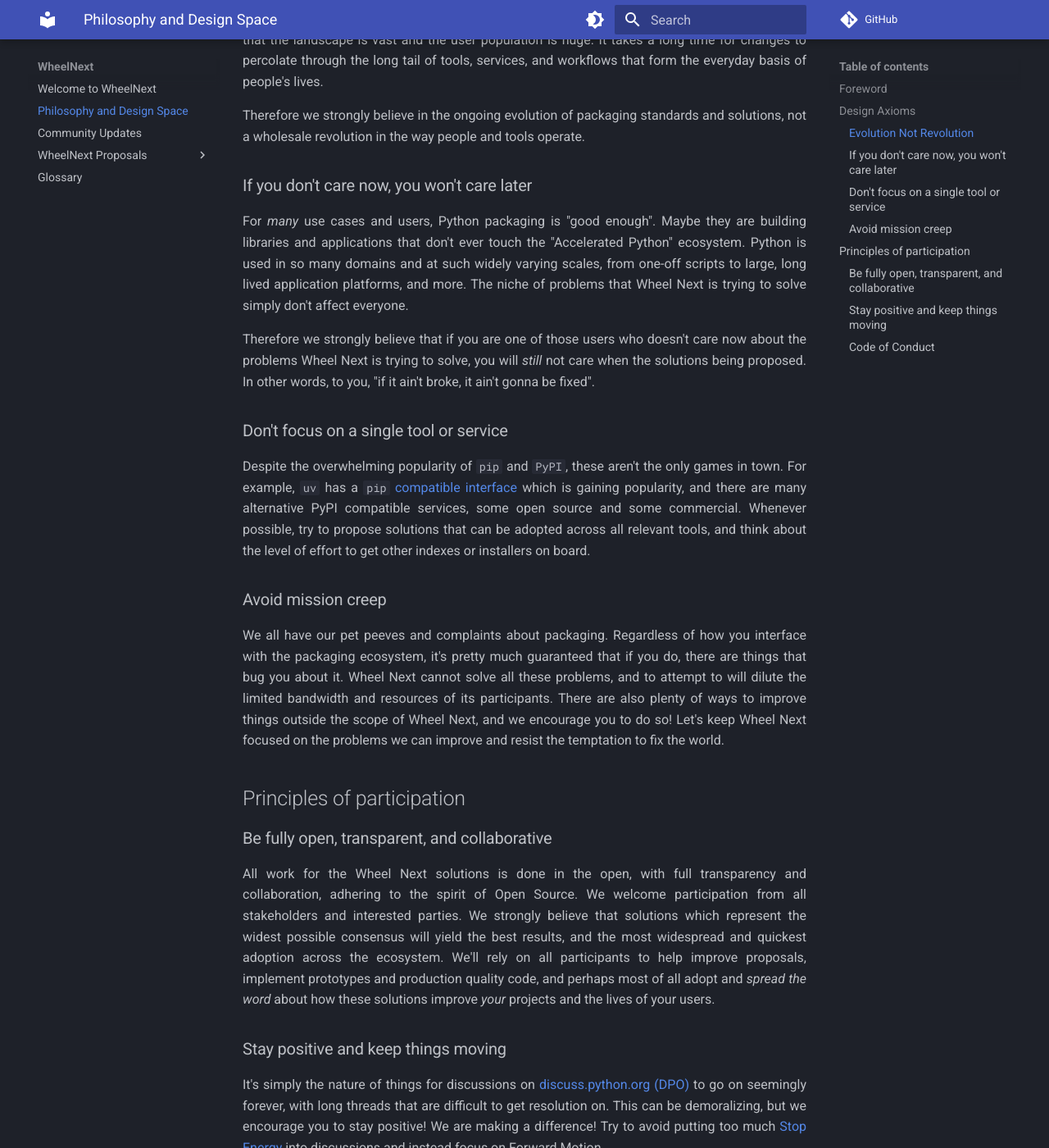
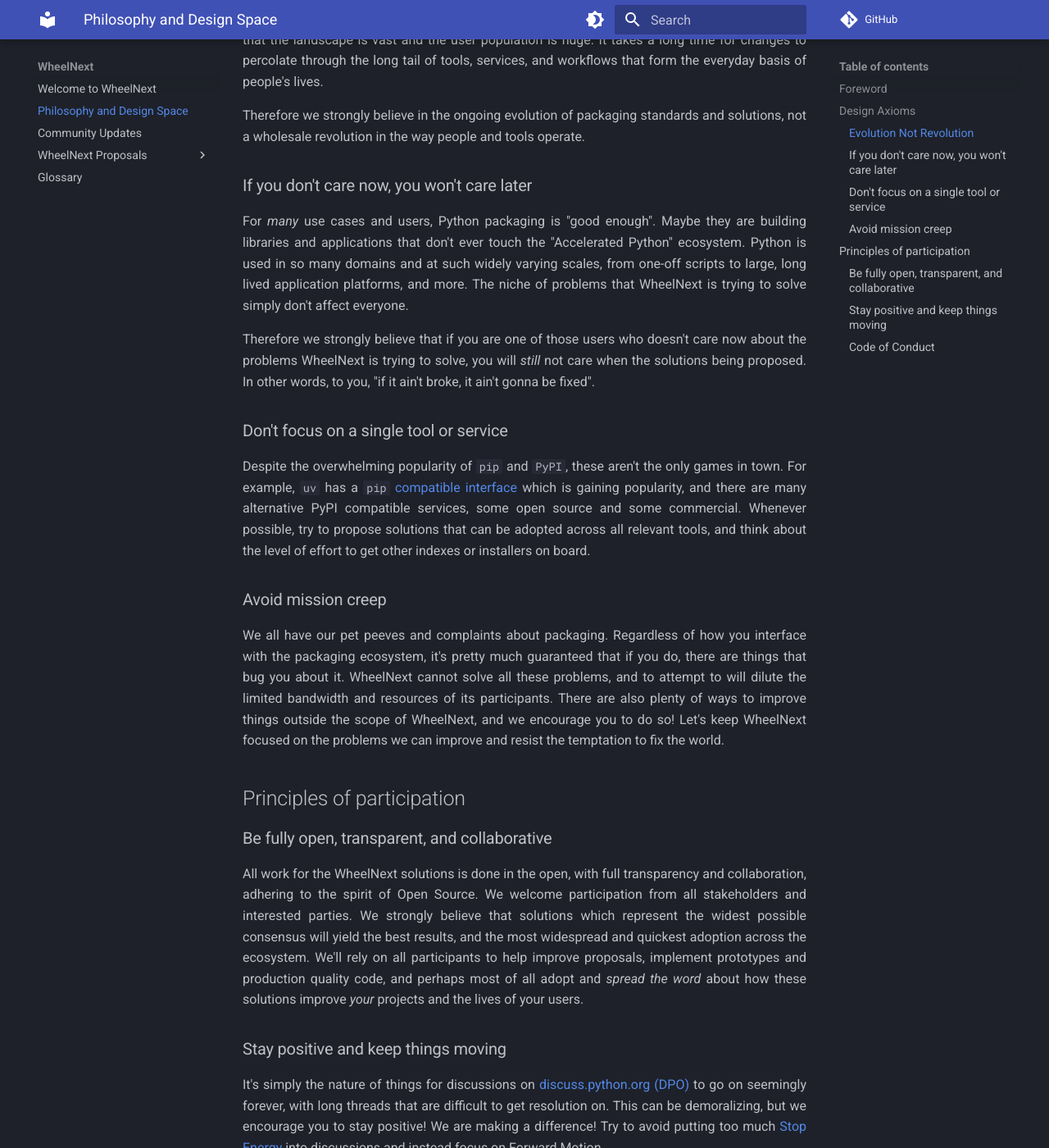
Before and after one commit to wheelnext/wheelnext, an MkDocs documentation site: the page built from docs/philosophy_and_design_space.md, in a window 1280 px wide and 1400 px high, scrolled down 748 px. Shown: the whole window at 82% size. Built offline with MkDocs 1.6.1 and Material for MkDocs 9.7.7, drawn with Linux system fonts in a browser that asks for light colours; comment, search, counter and statistics services are not loaded.

Commit message:
Typo Fixes

```diff
--- a/docs/philosophy_and_design_space.md
+++ b/docs/philosophy_and_design_space.md
@@ -32,14 +32,14 @@
 
 ### If you don't care now, you won't care later
 
-For *many* use cases and users, Python packaging is "good enough".  Maybe they are building
+For *many* use cases and users, Python packaging is "good enough". Maybe they are building
 libraries and applications that don't ever touch the "Accelerated Python" ecosystem.  Python is used
 in so many domains and at such widely varying scales, from one-off scripts to large, long lived
-application platforms, and more.  The niche of problems that Wheel Next is trying to solve simply
+application platforms, and more.  The niche of problems that WheelNext is trying to solve simply
 don't affect everyone.
 
 Therefore we strongly believe that if you are one of those users who doesn't care now about the
-problems Wheel Next is trying to solve, you will *still* not care when the solutions being proposed.
+problems WheelNext is trying to solve, you will *still* not care when the solutions being proposed.
 In other words, to you, "if it ain't broke, it ain't gonna be fixed".
 
 ### Don't focus on a single tool or service
@@ -54,16 +54,16 @@
 
 We all have our pet peeves and complaints about packaging.  Regardless of how you interface with the
 packaging ecosystem, it's pretty much guaranteed that if you do, there are things that bug you about
-it.  Wheel Next cannot solve all these problems, and to attempt to will dilute the limited bandwidth
+it.  WheelNext cannot solve all these problems, and to attempt to will dilute the limited bandwidth
 and resources of its participants.  There are also plenty of ways to improve things outside the
-scope of Wheel Next, and we encourage you to do so!  Let's keep Wheel Next focused on the problems
+scope of WheelNext, and we encourage you to do so!  Let's keep WheelNext focused on the problems
 we can improve and resist the temptation to fix the world.
 
 ## Principles of participation
 
 ### Be fully open, transparent, and collaborative
 
-All work for the Wheel Next solutions is done in the open, with full transparency and collaboration,
+All work for the WheelNext solutions is done in the open, with full transparency and collaboration,
 adhering to the spirit of Open Source.  We welcome participation from all stakeholders and
 interested parties.  We strongly believe that solutions which represent the widest possible
 consensus will yield the best results, and the most widespread and quickest adoption across the
```
Also changed, not shown: utils/template_key_issue.md (+0 -5 lines).
